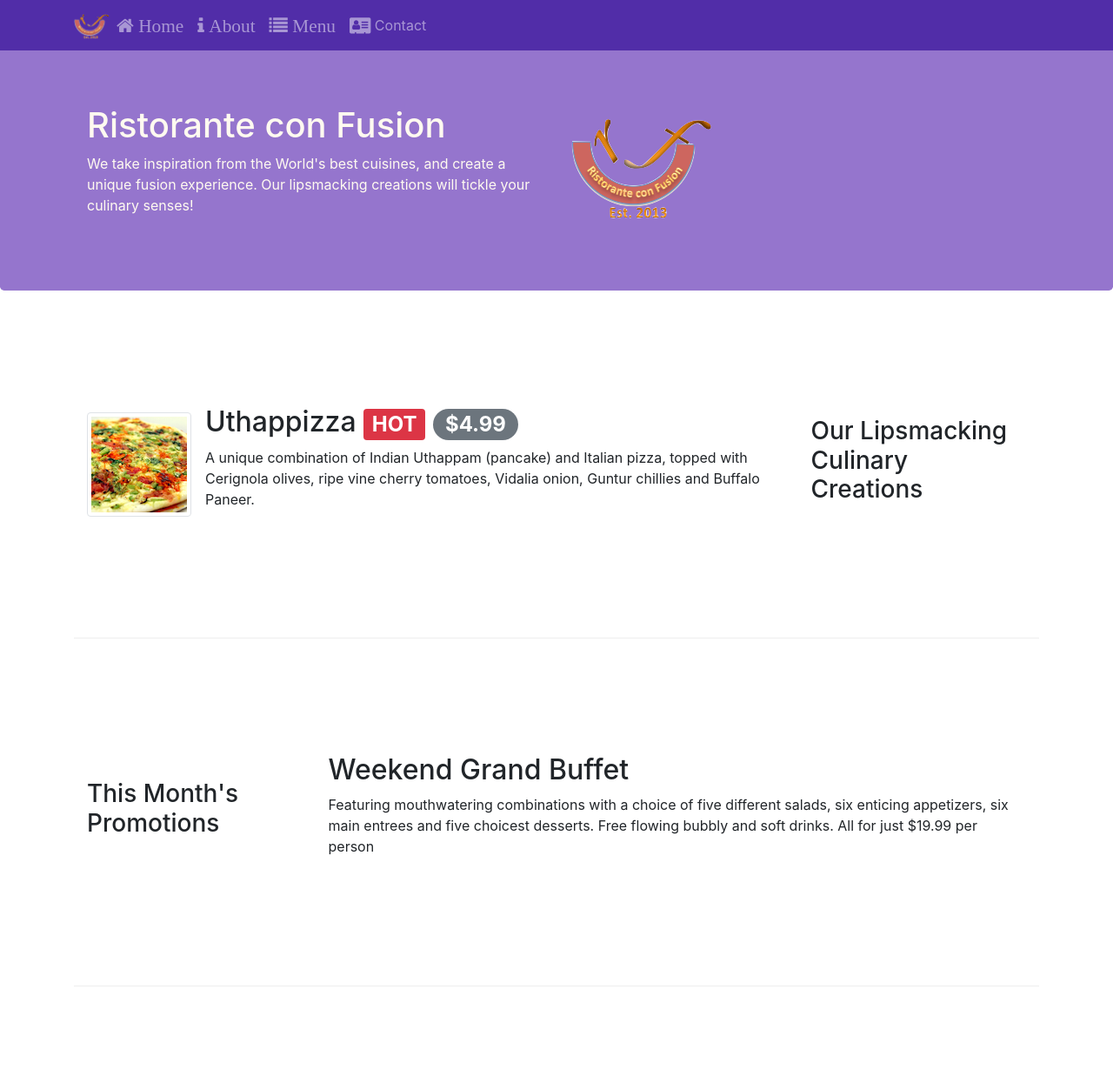
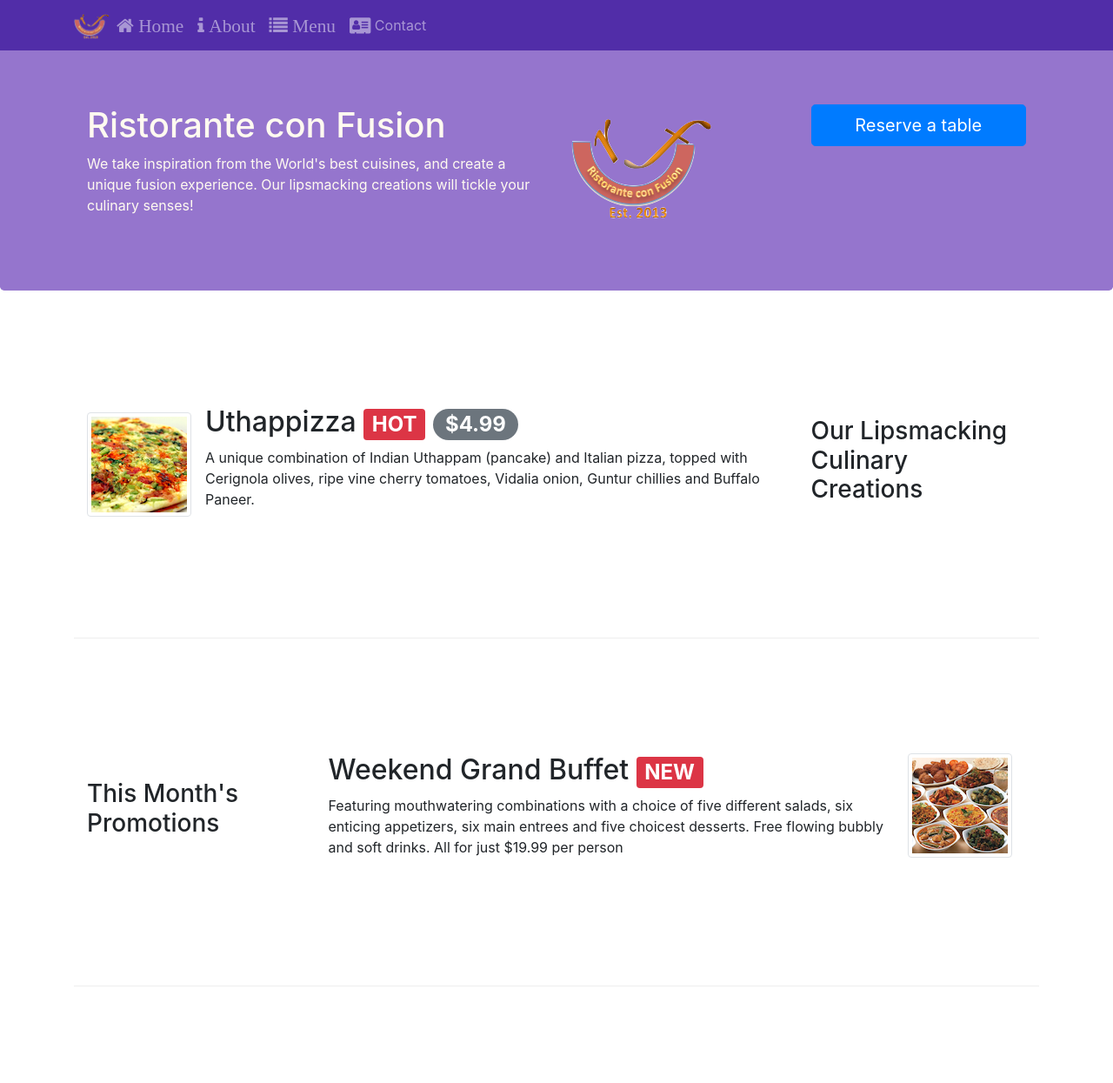
Before and after one commit to kaustubh87/Sample-Website-using-Bootstrap-4, a website: page index.html in a window 1280 px wide. Shown: the top 1245 px of the page at 87% size. Drawn offline with nearby package versions, Linux system fonts and the light colour scheme.

Commit message:
Added new button

```diff
--- a/index.html
+++ b/index.html
@@ -43,6 +43,9 @@
                 <div class="col-12 col-sm align-self-center">
                         <img src="img/logo.png" class="img-fluid" />
                 </div>
+                <div class="align-middle col-12 col-sm">
+                        <button type="button" class="btn btn-primary btn-lg btn-block">Reserve a table</button>
+                </div>
             </div>
         </div>
     </header>
@@ -71,8 +74,13 @@
                 <h3>This Month's Promotions</h3>
             </div>
             <div class="col col-sm col-md">
-                <h2>Weekend Grand Buffet</h2>
-                <p>Featuring mouthwatering combinations with a choice of five different salads, six enticing appetizers, six main entrees and five choicest desserts. Free flowing bubbly and soft drinks. All for just $19.99 per person </p>
+                <div class="media">
+                        <div class="media-body">
+                            <h2>Weekend Grand Buffet <span class="badge badge-danger">NEW</span></h2>
+                            <p>Featuring mouthwatering combinations with a choice of five different salads, six enticing appetizers, six main entrees and five choicest desserts. Free flowing bubbly and soft drinks. All for just $19.99 per person </p>
+                        </div>
+                    <img src="img/buffet.png" alt="Buffet" class="d-flex mr-3 img-thumbnail align-right align-middle">
+                </div>
             </div>
         </div>
 
```
